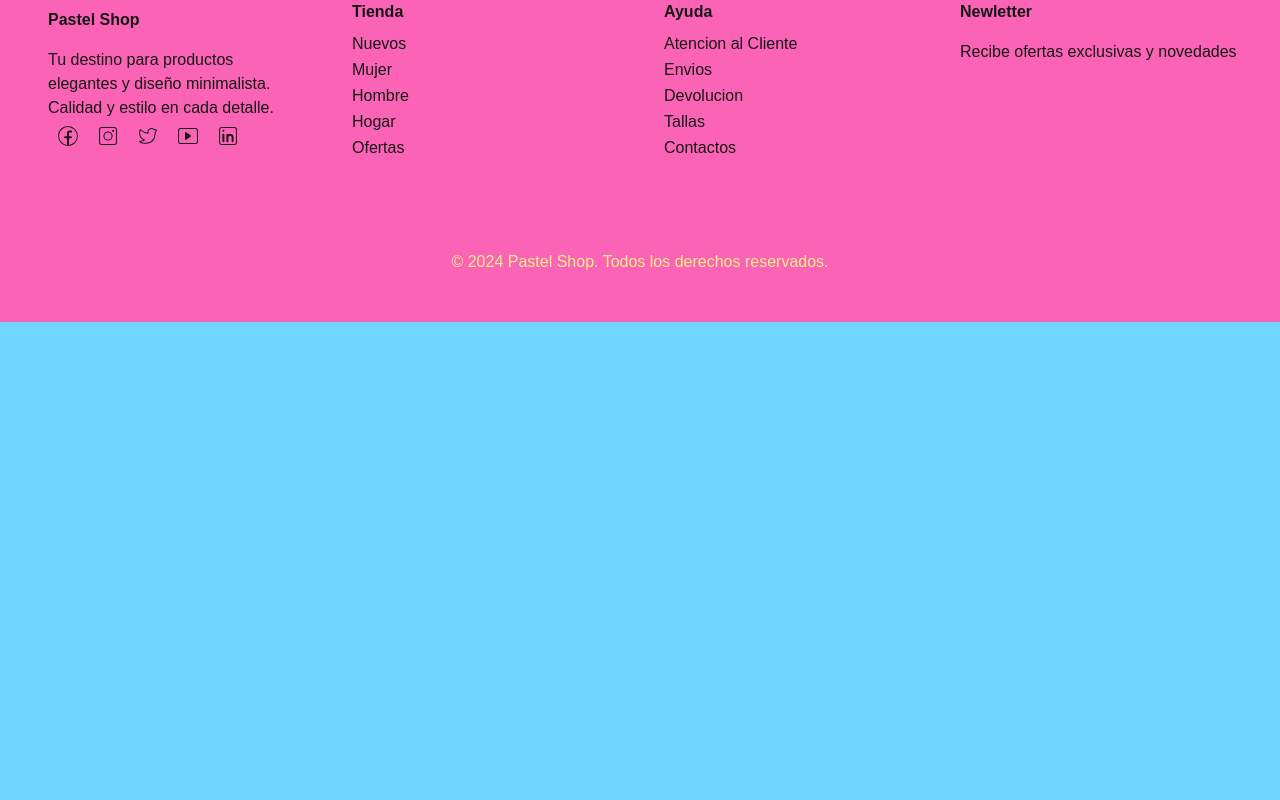
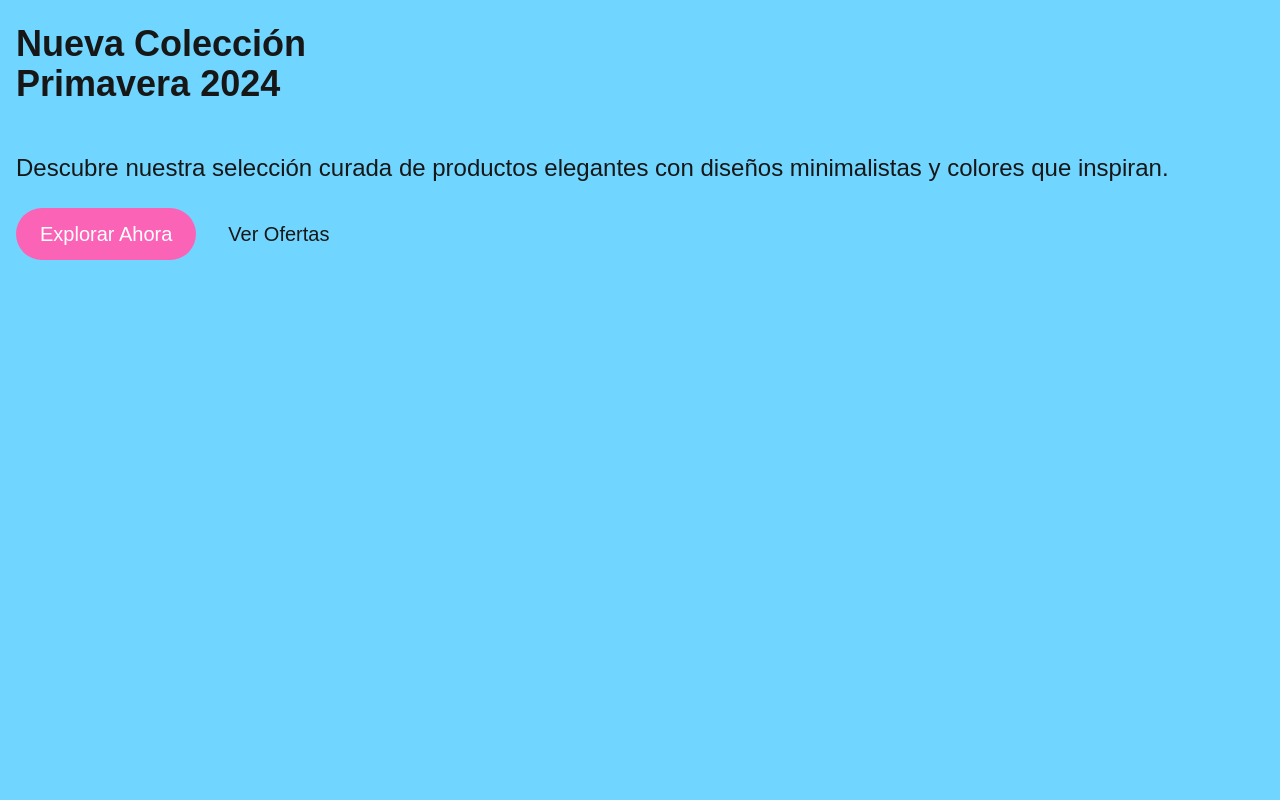
Before and after one commit to RaphaelTheStegosaurus/Ecommerce-01, a Next.js app: page / in a window 1280 px wide. Shown: the top 800 px of the page. Built offline with nearby package versions, Linux system fonts and the light colour scheme.

Commit message:
Adding a header on Home Page

```diff
--- a/app/layout.tsx
+++ b/app/layout.tsx
@@ -1,6 +1,7 @@
 import type { Metadata } from "next";
 import { Geist, Geist_Mono } from "next/font/google";
 import "./globals.css";
+import Footer from "./components/footer";
 
 const geistSans = Geist({
   variable: "--font-geist-sans",
@@ -26,9 +27,10 @@ export default function RootLayout({
   return (
     <html lang="en">
       <body
-        className={`${geistSans.variable} ${geistMono.variable} antialiased`}
+        className={`${geistSans.variable} ${geistMono.variable} antialiased flex flex-col min-h-screen`}
       >
         {children}
+        <Footer />
       </body>
     </html>
   );
--- a/app/page.tsx
+++ b/app/page.tsx
@@ -1,11 +1,28 @@
-import Footer from "./components/footer";
-
 export default function Home() {
   return (
     <>
-      <header></header>
+      <header className="pl-4 min-h-screen flex flex-col">
+        <h1 className=" py-6 text-4xl flex flex-col font-extrabold">
+          Nueva Colección
+          <span className="">Primavera 2024</span>
+        </h1>
+        <p className="my-6 font-light text-2xl">
+          Descubre nuestra selección curada de productos elegantes con diseños
+          minimalistas y colores que inspiran.
+        </p>
+        <div className="homeButtones flex flex-row gap-2">
+          <a
+            className="text-white bg-pink-400 px-6 py-3 rounded-full text-xl"
+            href="#"
+          >
+            Explorar Ahora
+          </a>
+          <a className="px-6 py-3 rounded-full text-xl" href="#">
+            Ver Ofertas
+          </a>
+        </div>
+      </header>
       <main></main>
-      <Footer />
     </>
   );
 }
```
